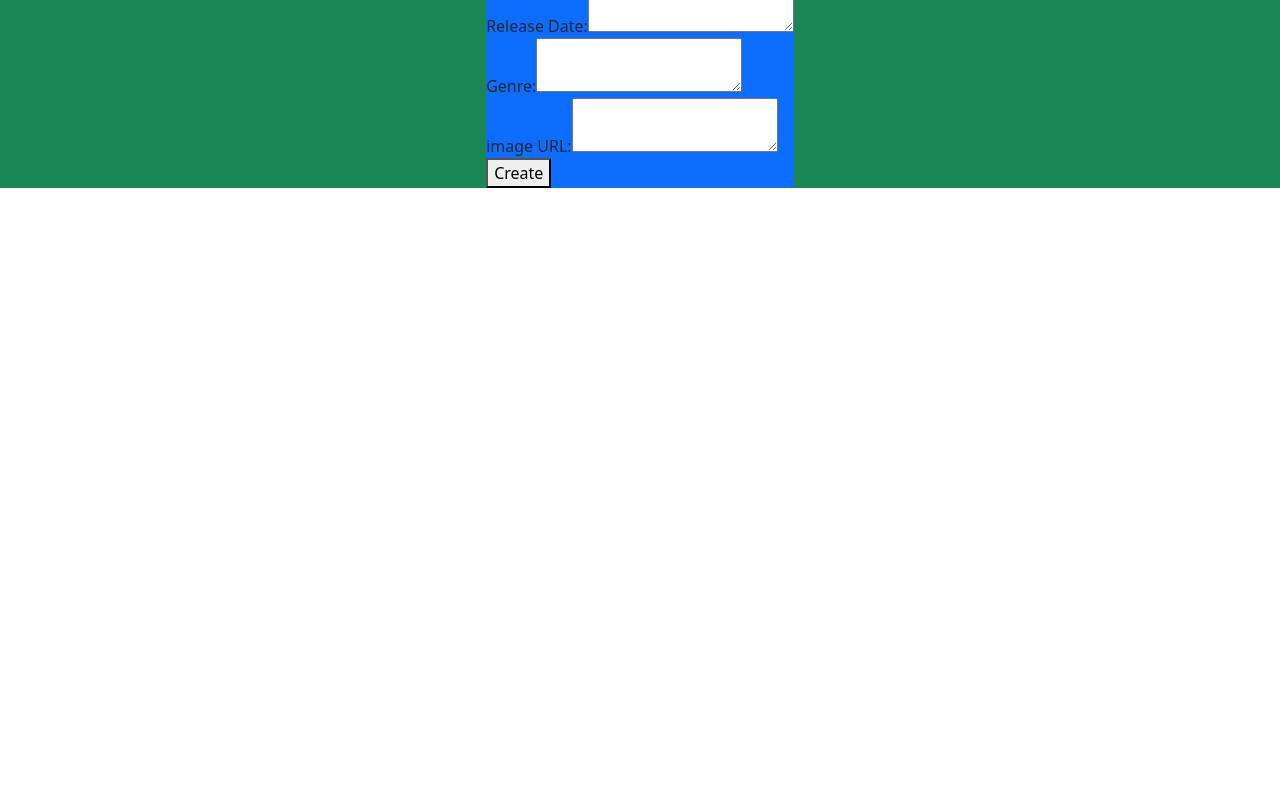
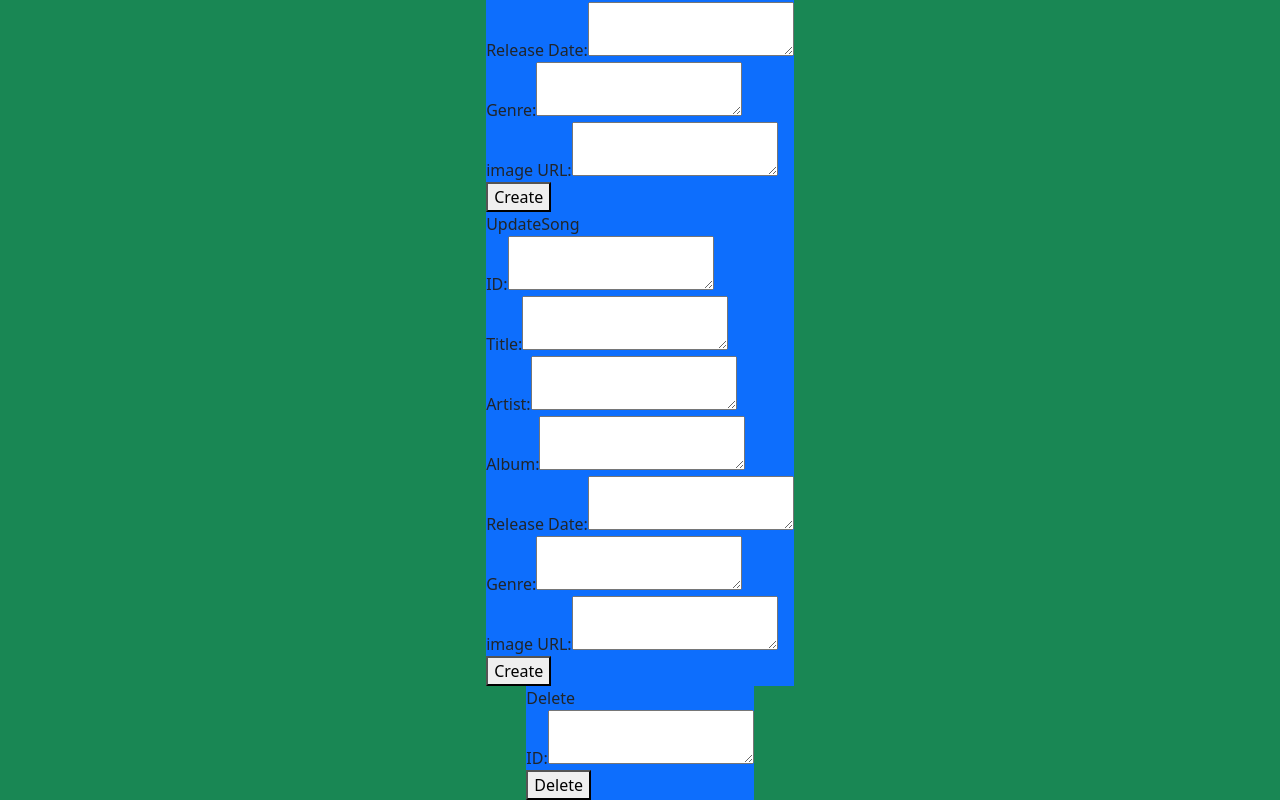
Before and after one commit to wmalott23/music_library_frontend, a React (Create React App) app: page / in a window 1280 px wide. Shown: the part 274-1074 px from the top of the page. Before the commit the page ends 800 px from the top, so only its background shows below. Built offline with nearby package versions, Linux system fonts and the light colour scheme; no server answers.

Commit message:
Finished the delete song functionality

```diff
--- a/src/App.js
+++ b/src/App.js
@@ -5,6 +5,8 @@ import NavigationBar from './Components/NavigationBar/NavigationBar';
 import SearchBar from './Components/SearchBar/SearchBar';
 import UpdateMusic from './Components/UpdateMusic/UpdateMusic';
 import CreateSong from './Components/CreateSong/CreateSong';
+import PutSong from './Components/PutSong/PutSong';
+import DeleteSong from './Components/DeleteSong/DeleteSong';
 
 const baseURL = "http://127.0.0.1:8000/api/music_library/";
 
@@ -28,14 +30,18 @@ function App() {
   }
 
   async function putSong(newSong){
-    let response = await axios.put(`${baseURL}${newSong.id}/`,{
-
-    });
+    let response = await axios.put(`${baseURL}${newSong.id}/`, newSong);
     if(response.status === 201){
       await getAllSongs();
     }
   }
 
+  async function deleteSong(newSong){
+    let response = await axios.delete(`${baseURL}${newSong.id}/`, null);
+    if(response.status === 204){
+      await getAllSongs();
+    }
+  }
 
   return (
     <div className="all-items bg-success d-flex flex-column align-items-center">
@@ -54,6 +60,12 @@ function App() {
       <div>
         <CreateSong createNewSong={createSong}/>
       </div>
+      <div>
+        <PutSong putNewSong={putSong}/>
+      </div>
+      <div>
+        <DeleteSong deleteNewSong={deleteSong}/>
+      </div>
     </div>
   );
 }
--- a/src/Components/CreateSong/CreateSong.jsx
+++ b/src/Components/CreateSong/CreateSong.jsx
@@ -22,14 +22,15 @@ const CreateSong = (props) => {
             release_date: releaseDate,
             genre: genre,
             liked: "False",
-            img_url: null
+            img_url: null,
+            num_likes: 0
         };
 
         props.createNewSong(newSong);
     }
 
     return (
-        <form className="bg-primary" onSubmit={handleSubmit}>
+        <form className="bg-primary" onSubmit={handleSubmit}>CreateSong
             <div>
                 <label>Title: </label>
                 <textarea type='text' onChange={(event) => setTitle(event.target.value)}/>
--- a/src/Components/DeleteSong/DeleteSong.jsx
+++ b/src/Components/DeleteSong/DeleteSong.jsx
@@ -0,0 +1,33 @@
+import React, { useState } from 'react';
+
+
+
+const DeleteSong = (props) => {
+
+    const [id, setId] = useState(0);
+
+
+
+    function handleSubmit(event) {
+        event.preventDefault()
+        let newSong = {
+            id: id,
+        };
+
+        props.deleteNewSong(newSong);
+    }
+
+    return (
+        <form className="bg-primary" onSubmit={handleSubmit}>Delete
+            <div>
+                <label>ID: </label>
+                <textarea type='text' onChange={(event) => setId(event.target.value)}/>
+            </div>
+            <button>Delete</button>
+        </form>
+
+
+     );
+}
+
+export default DeleteSong;
--- a/src/Components/PutSong/PutSong.jsx
+++ b/src/Components/PutSong/PutSong.jsx
@@ -0,0 +1,70 @@
+import React, { useState } from 'react';
+
+
+
+const PutSong = (props) => {
+
+    const [id, setId] = useState(0);
+    const [title, setTitle] = useState('');
+    const [artist, setArtist] = useState('');
+    const [album, setAlbum] = useState('');
+    const [releaseDate, setReleaseDate] = useState('');
+    const [genre, setGenre] = useState('');
+    const [imageUrl, setImageUrl] = useState('');
+
+
+
+    function handleSubmit(event) {
+        event.preventDefault()
+        let newSong = {
+            id: id,
+            title: title,
+            artist: artist,
+            album: album,
+            release_date: releaseDate,
+            genre: genre,
+            liked: "False",
+            img_url: imageUrl,
+            num_likes: 0,
+        };
+
+        props.putNewSong(newSong);
+    }
+
+    return (
+        <form className="bg-primary" onSubmit={handleSubmit}>UpdateSong
+            <div>
+                <label>ID: </label>
+                <textarea type='text' onChange={(event) => setId(event.target.value)}/>
+            </div>            <div>
+                <label>Title: </label>
+                <textarea type='text' onChange={(event) => setTitle(event.target.value)}/>
+            </div>
+            <div>
+                <label>Artist: </label>
+                <textarea type='text' onChange={(event) => setArtist(event.target.value)}/>
+            </div>
+            <div>
+                <label>Album: </label>
+                <textarea type='text' onChange={(event) => setAlbum(event.target.value)}/>
+            </div>
+            <div>
+                <label>Release Date: </label>
+                <textarea type='text' onChange={(event) => setReleaseDate(event.target.value)}/>
+            </div>
+            <div>
+                <label>Genre: </label>
+                <textarea type='text' onChange={(event) => setGenre(event.target.value)}/>
+            </div>
+            <div>
+                <label>image URL: </label>
+                <textarea type='text' onChange={(event) => setImageUrl(event.target.value)}/>
+            </div>
+            <button>Create</button>
+        </form>
+
+
+     );
+}
+
+export default PutSong;
```
